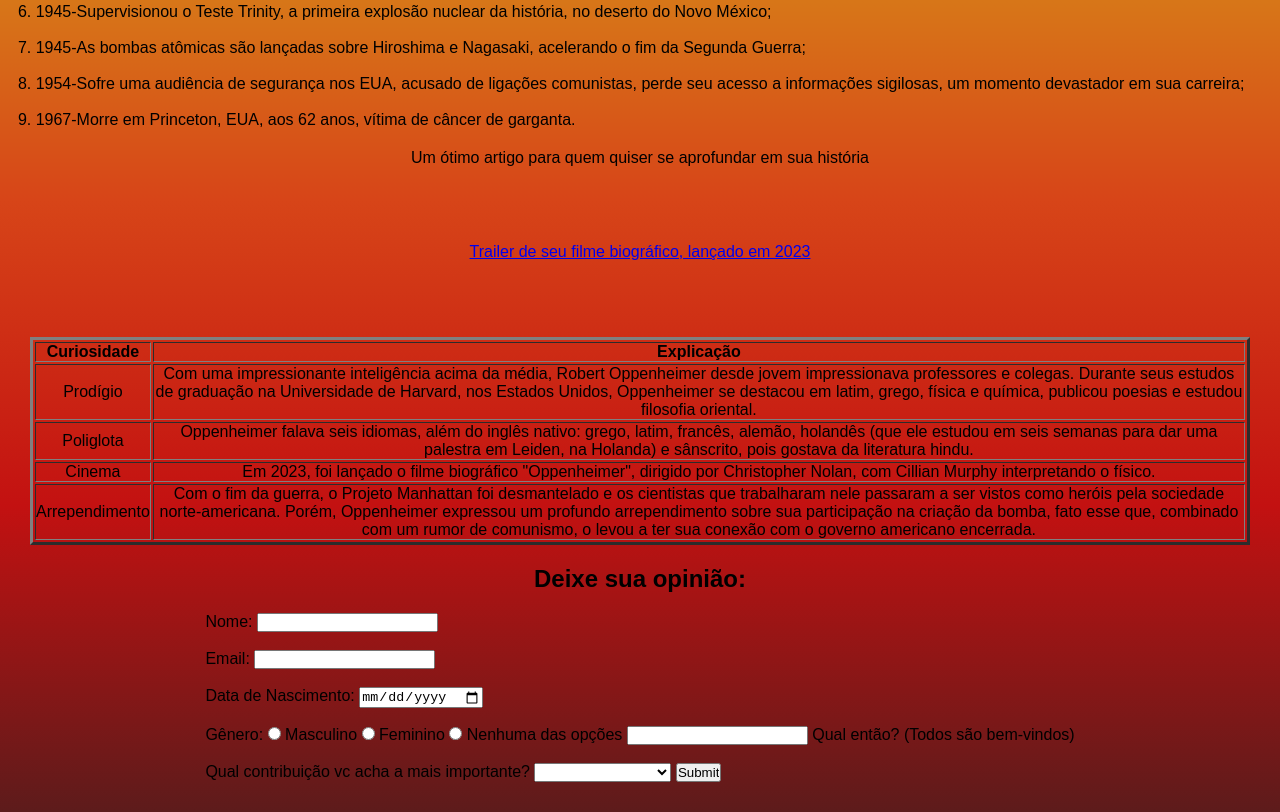
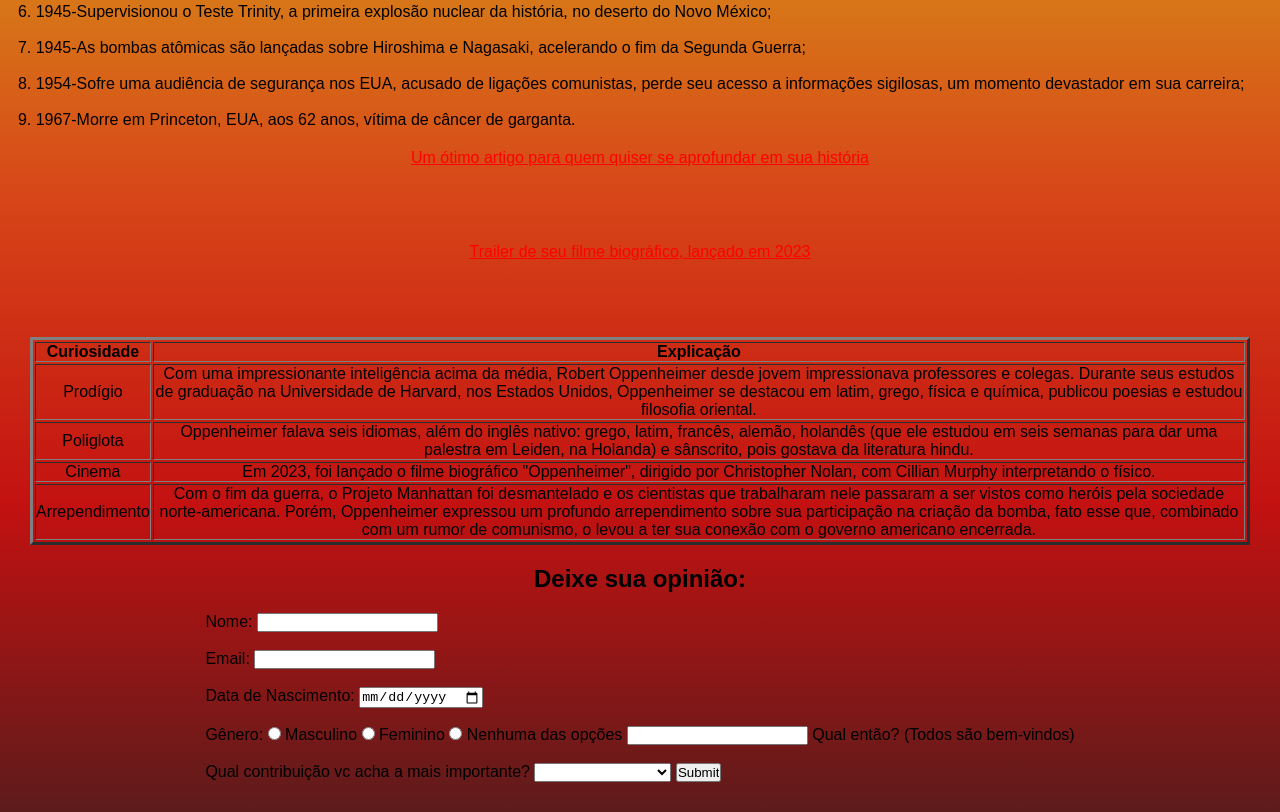
Before and after one commit to psbueno27/Site-tipo-Biografia-com-CSS, a plain HTML site: page index.html in a window 1280 px wide. Shown: the part 1027-1839 px from the top of the page. Drawn offline with Linux system fonts and the light colour scheme.

Commit message:
Update styles.css

```diff
--- a/styles.css
+++ b/styles.css
@@ -73,7 +73,13 @@ img:hover{
     box-shadow: 0 0 10px #e0e0e0;
 }
 .tabela {
-    border-color: gold;
     text-align: center;
     font-size: auto;
 }
+.url {
+    color:red;
+    text-decoration: underline;
+}
+.url:hover {
+    color:black;
+    text-decoration:none;
```
